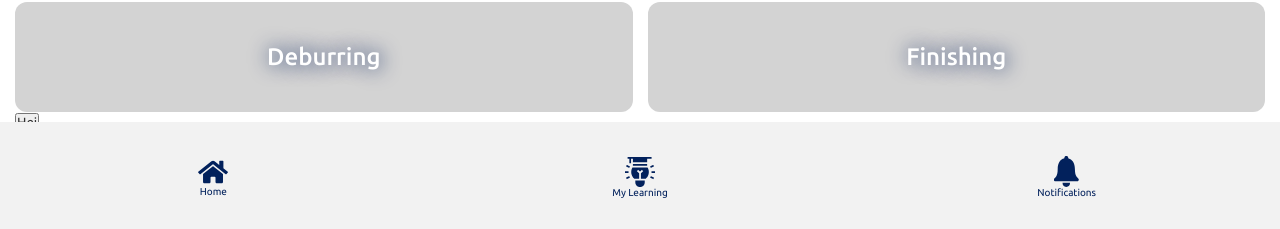
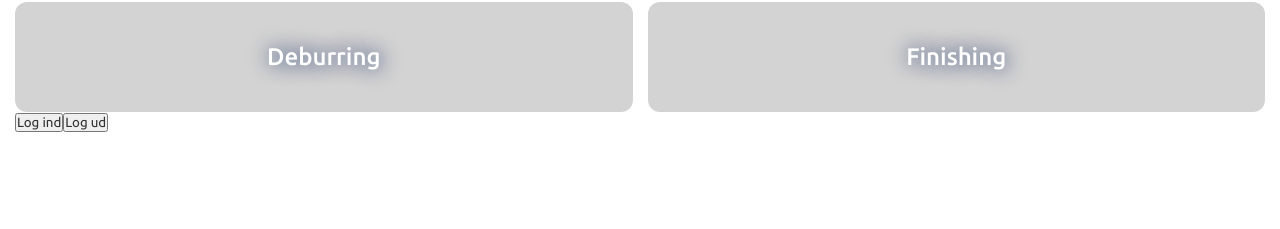
Before and after one commit to FrederikLandtved/Nordbo-Robotics, a Vue app: page / in a window 1280 px wide. Shown: the part 568-797 px from the top of the page. Built offline with nearby package versions, Linux system fonts and the light colour scheme; no server answers.

Commit message:
Basic Authentication functionality. Needs to be set up on the Login page

```diff
--- a/src/App.vue
+++ b/src/App.vue
@@ -1,14 +1,26 @@
 <script setup>
-import { RouterLink, RouterView } from 'vue-router';
-import NavigationBar from '@/components/NavigationBar.vue'
+  import NavigationBar from '@/components/NavigationBar.vue'
+  import { ref } from 'vue';
+  import { getAuth, onAuthStateChanged } from "firebase/auth";
 
+  const isAuthenticated = ref(false);
+  const auth = getAuth();
+  onAuthStateChanged(auth, (user) => {
+    if (user) {
+      // User is signed in
+      isAuthenticated.value = true;
+    } else {
+      // User is signed out
+      isAuthenticated.value = false;
+    }
+  });
 </script>
 
 <template>
   <main>
     <RouterView />
   </main>
-  <footer>
+  <footer v-if="isAuthenticated">
     <NavigationBar></NavigationBar>
   </footer>
 </template>
--- a/src/services/AuthService.js
+++ b/src/services/AuthService.js
@@ -1,5 +1,5 @@
 import { authentication } from "../../firebase";
-import { createUserWithEmailAndPassword, signInWithEmailAndPassword } from "firebase/auth";
+import { createUserWithEmailAndPassword, signInWithEmailAndPassword, signOut } from "firebase/auth";
 
 export const createUser = (email, password) => {
   const authInstance = authentication;
@@ -33,3 +33,13 @@ export const login = (email, password) => {
       const errorMessage = error.message;
     });
 }
+
+export const logOut = () => {
+  const authInstance = authentication;
+
+  signOut(authInstance).then(() => {
+    // Sign-out successful.
+  }).catch((error) => {
+    // An error happened.
+  });
+}
--- a/src/views/HomeView.vue
+++ b/src/views/HomeView.vue
@@ -1,10 +1,14 @@
 <script setup>
   import ProductCard from '@/components/ui-kit/ProductCard.vue'
   import GridButton from '@/components/ui-kit/GridButton.vue'
-  import { createUser, login } from '@/services/AuthService.js'
+  import { createUser, login, logOut as letsLogOut } from '@/services/AuthService.js'
 
   const createNewUser = () => {
     login("frederiklandtved@hotmail.dk", "Hej123");
+  }
+
+  const logOut = () => {
+    letsLogOut();
   }
 </script>
 
@@ -29,7 +33,8 @@
         <GridButton title='Deburring'></GridButton>
         <GridButton title='Finishing'></GridButton>
       </div>
-      <button @click="createNewUser()">Hej</button>
+      <button @click="createNewUser()">Log ind</button>
+      <button @click="logOut()">Log ud</button>
     </div>
 </template>
 
```
